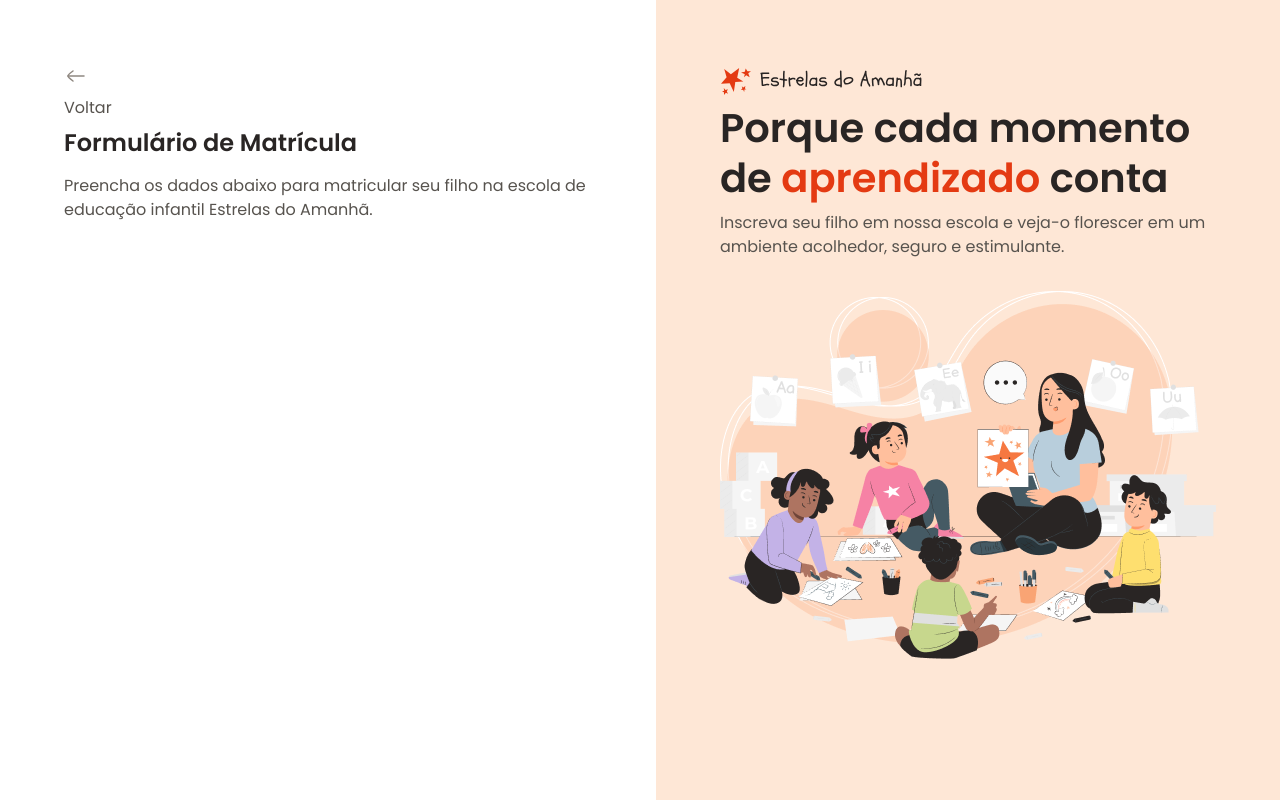
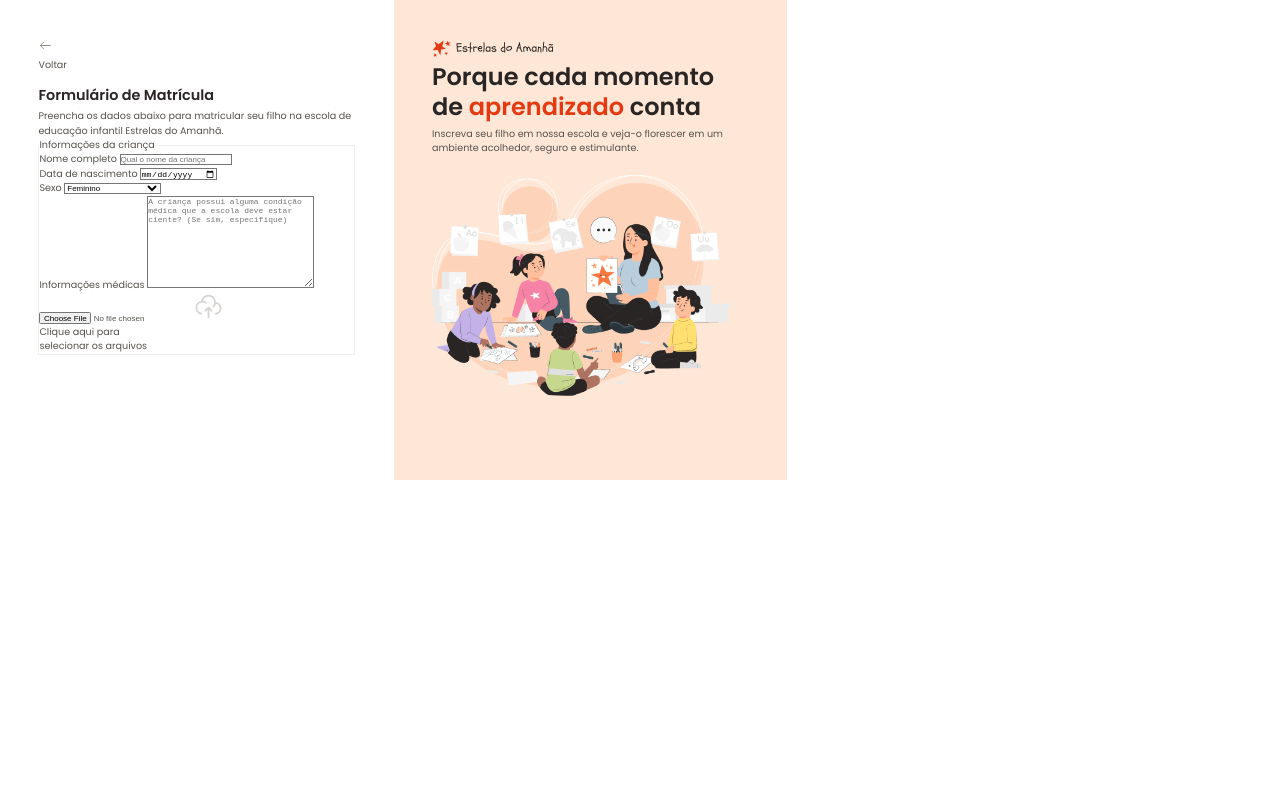
Before and after one commit to Lorenafsousa/Formulario-de-matricula, a plain HTML site: page index.html in a window 1280 px wide. Drawn offline with Linux system fonts and the light colour scheme.

Commit message:
Iniciando o formulário

```diff
--- a/index.html
+++ b/index.html
@@ -19,10 +19,63 @@
         <div class="back">
           <img src="assets/icons/arrow-left-02.svg" alt="ícone de voltar">
           <span>Voltar</span>
+        </div>
 
           <h1>Formulário de Matrícula</h1>
           <p>Preencha os dados abaixo para matricular seu filho na escola de educação infantil Estrelas do Amanhã.</p>
-        </div>
+
+          <form method="post" enctype="multipart/form-data">
+            <fieldset class="child-info">
+              <legend>Informações da criança</legend>
+
+              <div class="input-wrapper">
+                <label for="fullname">Nome completo</label>
+                <input
+                id="fullname"
+                name="fullname"
+                type="text"
+                placeholder="Qual o nome da criança">
+              </div>
+
+              <div class="input-wrapper">
+                <label for="birth">Data de nascimento</label>
+                <input
+                  type="date"
+                  id="birth"
+                  name="birth"
+                  lang="pt-BR">
+              </div>
+
+              <div class="select-wrapper">
+                <label for="gender">Sexo</label>
+                <select
+                  name="gender"
+                  id="gender">
+                    <option value="female">Feminino</option>
+                    <option value="male">Masculino</option>
+                    <option value="na">Prefiro não responder</option>
+                </select>
+              </div>
+
+              <div class="textarea-wrapper">
+                <label for="medical-info">Informações médicas</label>
+                <textarea name="medical-info" id="medical-info" cols="30" rows="10" placeholder="A criança possui alguma condição médica que a escola deve estar ciente? (Se sim, especifique)"></textarea>
+              </div>
+
+              <div class="droparea-wrapper">
+                <input
+                type="file"
+                id="birth-file"
+                name="birth-file">
+                <img src="assets/icons/cloud-upload.svg" alt="imagem de nuvem com a setinha dentro, indicando upload">
+                <p>
+                  Clique aqui para <br>
+                  selecionar os arquivos
+                </p>
+              </div>
+
+            </fieldset>
+          </form>
       </div>
     </main>
 
--- a/styles/global.css
+++ b/styles/global.css
@@ -20,6 +20,8 @@
   --stroke-default: #D6D3D1;
   --stroke-highlight: #F3541C;
   --semantic-error: #DC2626;
+
+  zoom: 60%
 }
 
 body {
--- a/styles/layout.css
+++ b/styles/layout.css
@@ -1,5 +1,5 @@
 #app {
-  display: grid;
+  display: flex;
   grid-template-columns: 51.25% 48.75%;
 
   height: 100vh;
```
